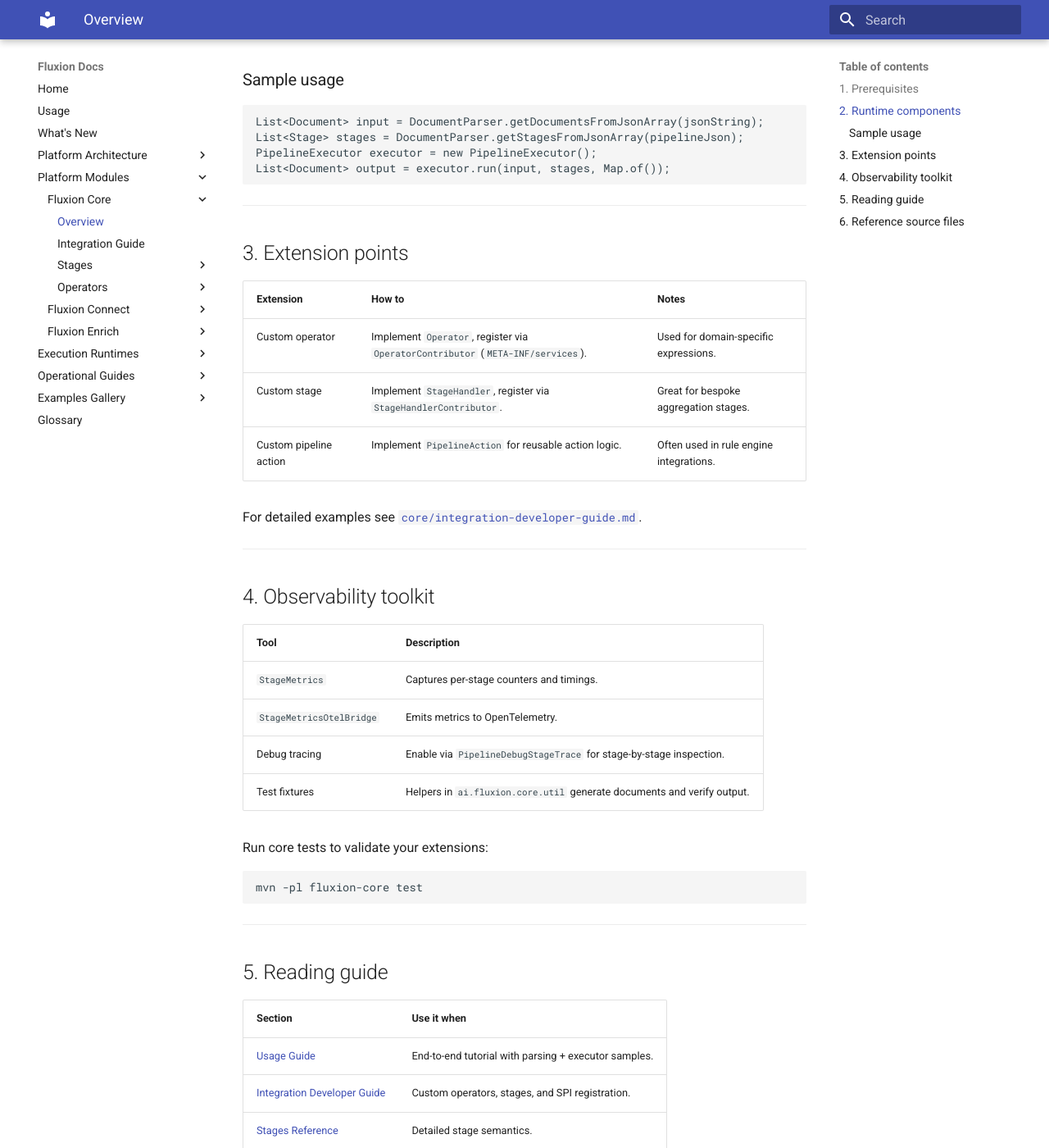
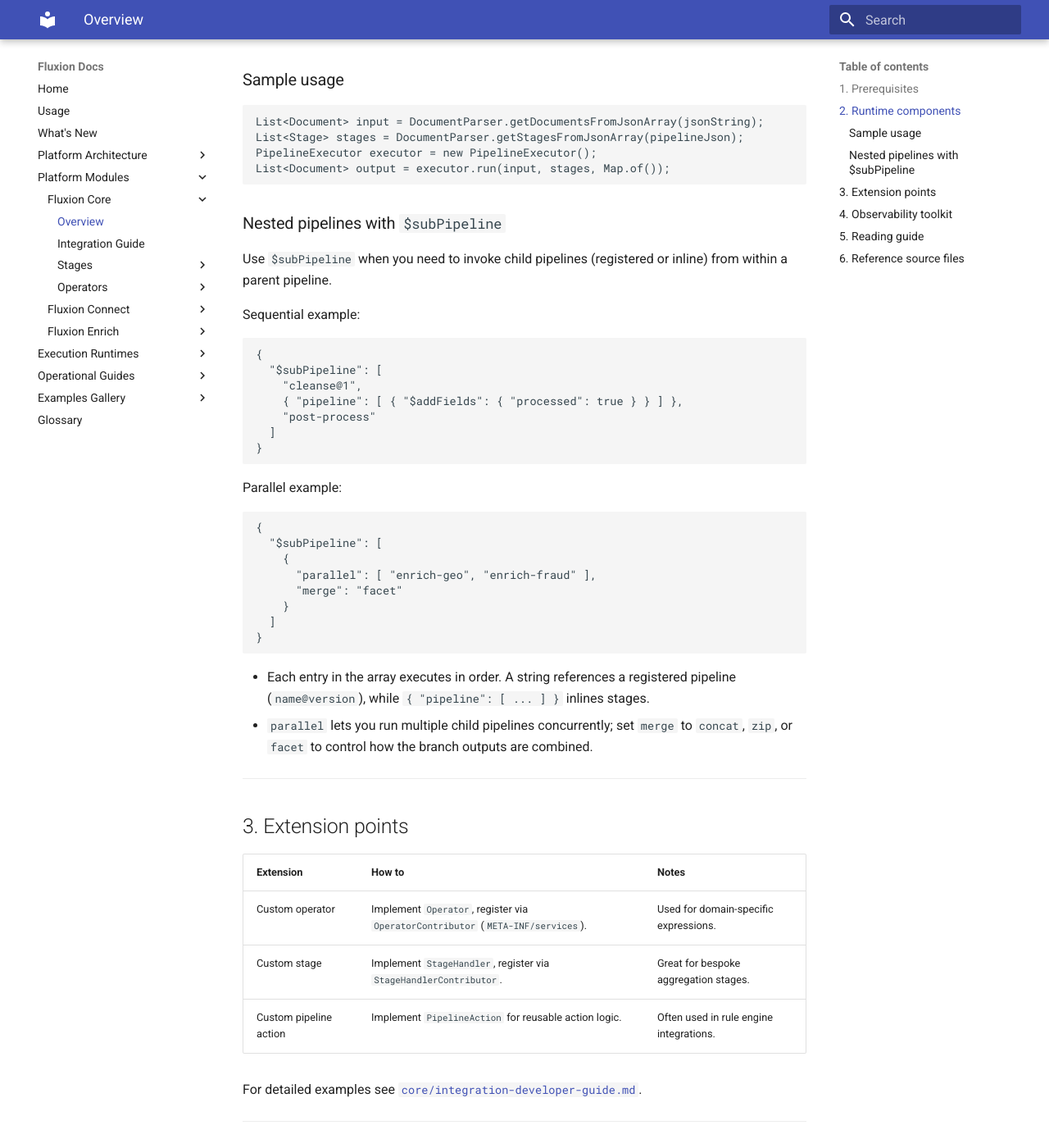
Before and after one commit to aredlavenkat/fluxion-docs, an MkDocs documentation site: the page built from docs/core/index.md, in a window 1280 px wide and 1400 px high, scrolled down 1019 px. Shown: the whole window at 82% size. Built offline with MkDocs 1.6.1 and Material for MkDocs 9.7.7, drawn with Linux system fonts in a browser that asks for light colours.

Commit message:
$subPipeline support

````diff
--- a/docs/core/index.md
+++ b/docs/core/index.md
@@ -36,6 +36,38 @@
 PipelineExecutor executor = new PipelineExecutor();
 List<Document> output = executor.run(input, stages, Map.of());
 ```
+
+### Nested pipelines with `$subPipeline`
+
+Use `$subPipeline` when you need to invoke child pipelines (registered or inline) from within a parent pipeline.
+
+Sequential example:
+
+```json
+{
+  "$subPipeline": [
+    "cleanse@1",
+    { "pipeline": [ { "$addFields": { "processed": true } } ] },
+    "post-process"
+  ]
+}
+```
+
+Parallel example:
+
+```json
+{
+  "$subPipeline": [
+    {
+      "parallel": [ "enrich-geo", "enrich-fraud" ],
+      "merge": "facet"
+    }
+  ]
+}
+```
+
+- Each entry in the array executes in order. A string references a registered pipeline (`name@version`), while `{ "pipeline": [ ... ] }` inlines stages.
+- `parallel` lets you run multiple child pipelines concurrently; set `merge` to `concat`, `zip`, or `facet` to control how the branch outputs are combined.
 
 ---
 
````
Also changed, not shown: docs/stages/index.md (+1 -0 lines), docs/stages/subPipeline.md (added, +66 -0 lines).
